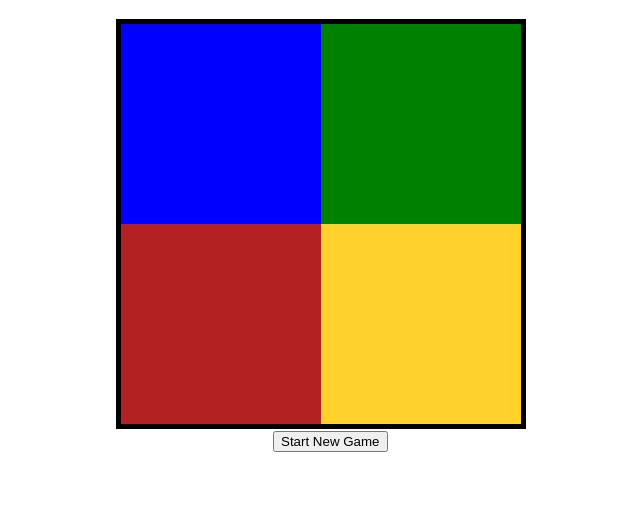
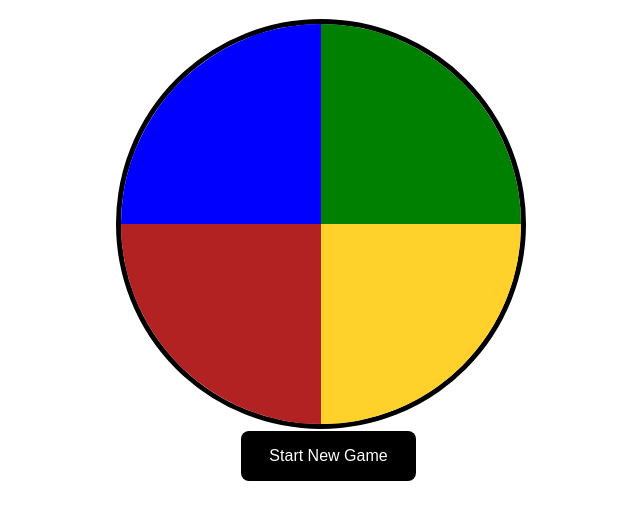
Before and after one commit to sbkammann/simon-says-clone, a plain HTML site: page index.html in a window 1280 px wide. Shown: the part 61-580 px from the top of the page, without its empty margins (324-964 px from the left). Drawn offline with Linux system fonts and the light colour scheme.

Commit message:
feat: Changed shape of tiles to quarter cirles

```diff
--- a/css/app.css
+++ b/css/app.css
@@ -5,10 +5,15 @@ h1 {
 }
 #startNewGame {
   position: relative;
-  left: 38%;
+  left: 30%;
   top: 7px;
-
-
+  border: none;
+  background-color: black;
+  color: white;
+  height: 50px;
+  width: 175px;
+  font-size: 16px;
+  border-radius: 8px;
 }
 #container {
   width: 400px;
@@ -17,6 +22,7 @@ h1 {
   display: flex;
   flex-wrap: wrap;
   margin: auto;
+  border-radius: 50%;
 }
 #superContainer{
   width: 400px;
@@ -27,19 +33,23 @@ h1 {
   width: 200px;
   height: 200px;
   background-color: blue;
+  border-top-left-radius: 100%;
 }
 #red {
   width: 200px;
   height: 200px;
   background-color: 	#B22222;
+  border-bottom-left-radius: 100%;
 }
 #green {
   width: 200px;
   height: 200px;
   background-color: green;
+  border-top-right-radius: 100%;
 }
 #yellow {
   width: 200px;
   height: 200px;
   background-color: #FFD12A; /*Banana #FFD12A */
+  border-bottom-right-radius: 100%;
 }
```
